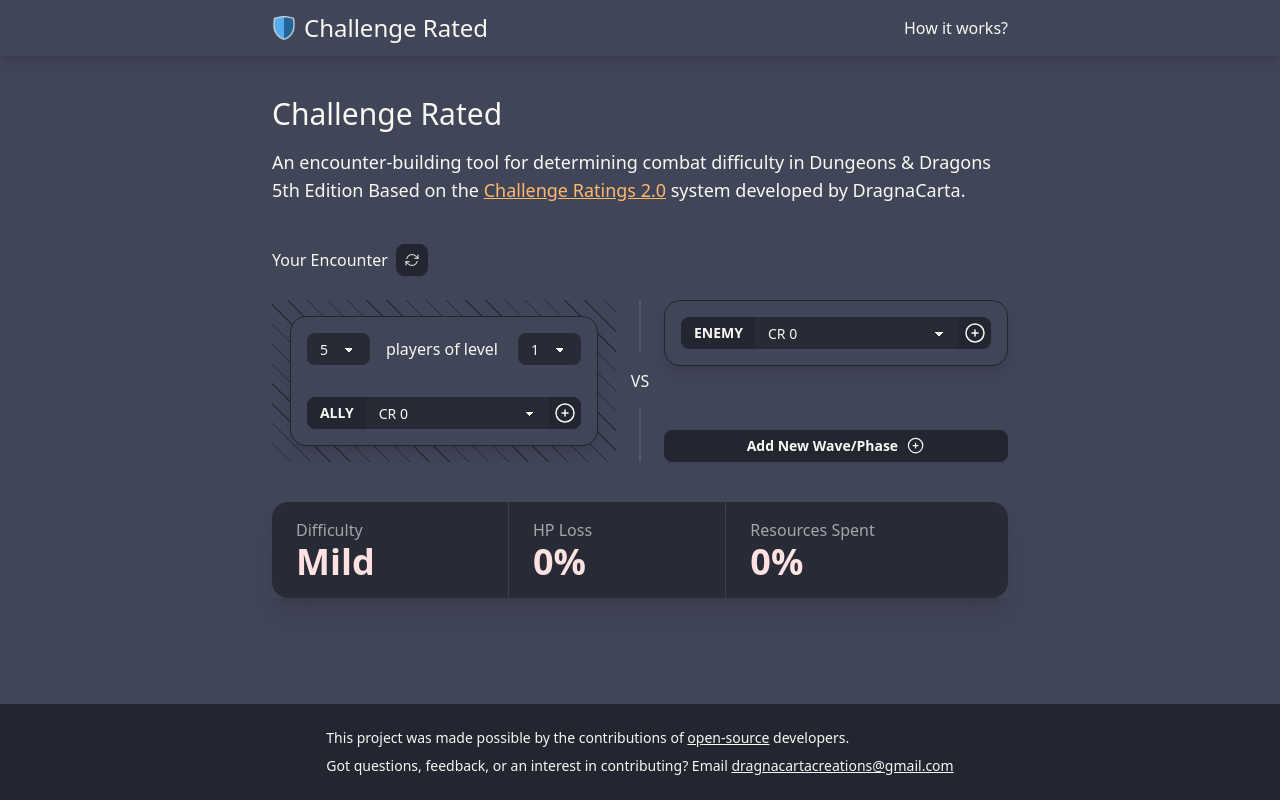
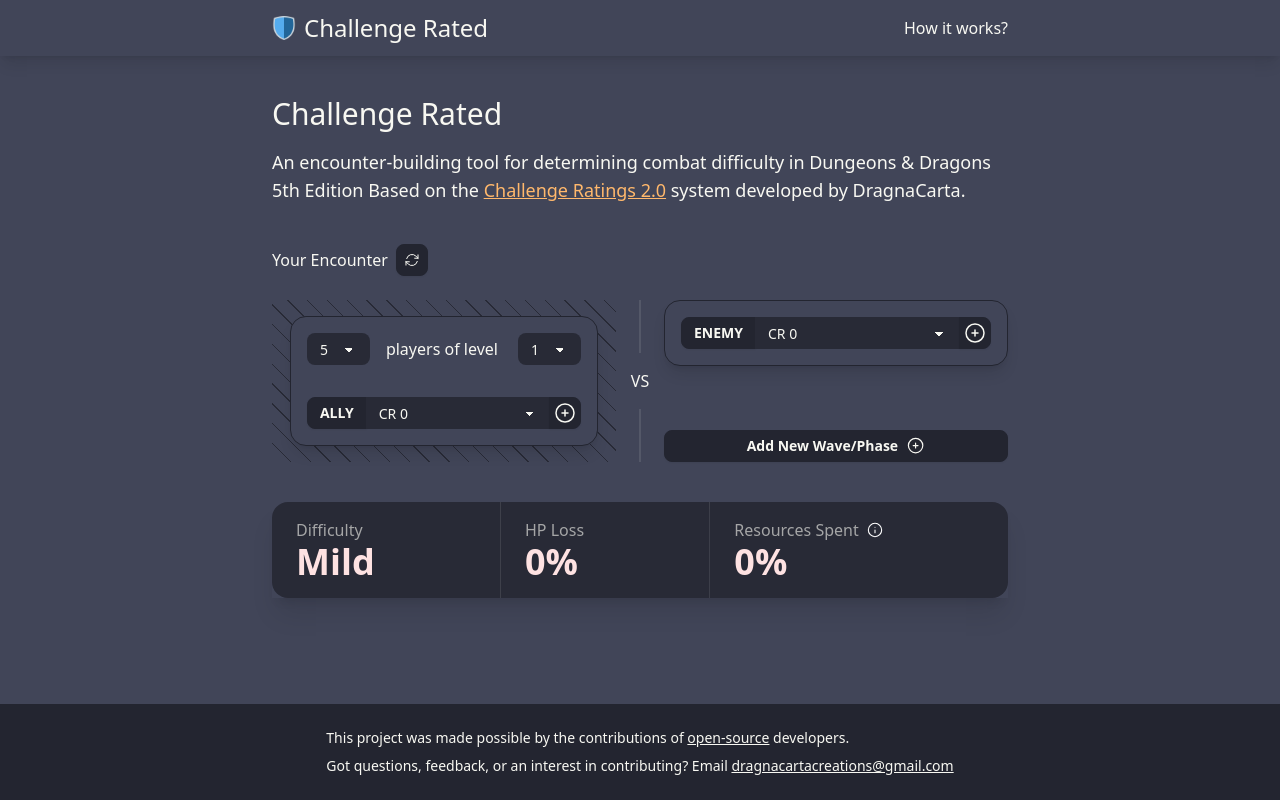
Before and after one commit to DragnaCarta/Challenge-Rated, a Next.js app: page / in a window 1280 px wide. Built offline with nearby package versions, Linux system fonts and the light colour scheme.

Commit message:
Add resources tooltip

```diff
--- /dev/null
+++ b/app/components/InfoTooltip/index.tsx
@@ -0,0 +1,17 @@
+import { IconInfo } from '@/app/ui/icons/IconInfo'
+import { Tooltip, TooltipContent, TooltipTrigger } from '@/app/ui/tooltip'
+
+export const InfoTooltip = () => (
+  <Tooltip placement="top-end">
+    <TooltipTrigger>
+      <IconInfo width={16} height={16} />
+    </TooltipTrigger>
+    <TooltipContent>
+      <div className="bg-info p-4 max-w-80 text-info-content rounded-lg">
+        This is the approximate percentage of their daily spell slots, hit dice,
+        magic item charges, and other expendable resources your players will
+        likely spend during this encounter.
+      </div>
+    </TooltipContent>
+  </Tooltip>
+)
--- a/app/page.tsx
+++ b/app/page.tsx
@@ -13,6 +13,7 @@
 import { IconRefresh } from './ui/icons/IconRefresh'
 import { IconTrash } from './ui/icons/IconTrash'
 import { IconCopy } from './ui/icons/IconCopy'
+import { InfoTooltip } from './components/InfoTooltip'
 
 const _encounterCalculator = new EncounterCalculator()
 
@@ -153,7 +154,7 @@
               style={{ gridTemplateColumns: '1fr auto 1fr' }}
             >
               <div
-                className="flex flex-col items-center justify-center py-4"
+                className="md:flex md:flex-col items-center justify-center md:py-4"
                 style={{
                   backgroundImage:
                     'repeating-linear-gradient(45deg, transparent, transparent 13px, var(--fallback-b2, oklch(var(--b1))) 13px, var(--fallback-b2, oklch(var(--b1))) 14px)',
@@ -280,7 +281,7 @@
               </div>
               <div className="stat">
                 <p className="stat-title inline-flex items-center gap-2">
-                  Resources Spent
+                  Resources Spent <InfoTooltip />
                 </p>
                 <p className={clsx('stat-value', textColor)}>
                   {encounters.resourcesSpent.round(0).toNumber()}%
@@ -311,7 +312,7 @@
                 </div>
                 <div className="stat">
                   <p className="stat-title inline-flex items-center gap-2">
-                    Resources Spent
+                    Resources Spent <InfoTooltip />
                   </p>
                   <p className={clsx('stat-value', textColor)}>
                     {encounters.resourcesSpent.round(0).toNumber()}%
--- /dev/null
+++ b/app/ui/tooltip.tsx
@@ -0,0 +1,159 @@
+import * as React from 'react'
+import {
+  useFloating,
+  autoUpdate,
+  offset,
+  flip,
+  shift,
+  useHover,
+  useFocus,
+  useDismiss,
+  useRole,
+  useInteractions,
+  useMergeRefs,
+  FloatingPortal,
+} from '@floating-ui/react'
+import type { Placement } from '@floating-ui/react'
+
+interface TooltipOptions {
+  initialOpen?: boolean
+  placement?: Placement
+  open?: boolean
+  onOpenChange?: (open: boolean) => void
+}
+
+export function useTooltip({
+  initialOpen = false,
+  placement = 'top',
+  open: controlledOpen,
+  onOpenChange: setControlledOpen,
+}: TooltipOptions = {}) {
+  const [uncontrolledOpen, setUncontrolledOpen] = React.useState(initialOpen)
+
+  const open = controlledOpen ?? uncontrolledOpen
+  const setOpen = setControlledOpen ?? setUncontrolledOpen
+
+  const data = useFloating({
+    placement,
+    open,
+    onOpenChange: setOpen,
+    whileElementsMounted: autoUpdate,
+    middleware: [
+      offset(5),
+      flip({
+        crossAxis: placement.includes('-'),
+        fallbackAxisSideDirection: 'start',
+        padding: 5,
+      }),
+      shift({ padding: 5 }),
+    ],
+  })
+
+  const context = data.context
+
+  const hover = useHover(context, {
+    move: false,
+    enabled: controlledOpen == null,
+  })
+  const focus = useFocus(context, {
+    enabled: controlledOpen == null,
+  })
+  const dismiss = useDismiss(context)
+  const role = useRole(context, { role: 'tooltip' })
+
+  const interactions = useInteractions([hover, focus, dismiss, role])
+
+  return React.useMemo(
+    () => ({
+      open,
+      setOpen,
+      ...interactions,
+      ...data,
+    }),
+    [open, setOpen, interactions, data]
+  )
+}
+
+type ContextType = ReturnType<typeof useTooltip> | null
+
+const TooltipContext = React.createContext<ContextType>(null)
+
+export const useTooltipContext = () => {
+  const context = React.useContext(TooltipContext)
+
+  if (context == null) {
+    throw new Error('Tooltip components must be wrapped in <Tooltip />')
+  }
+
+  return context
+}
+
+export function Tooltip({
+  children,
+  ...options
+}: { children: React.ReactNode } & TooltipOptions) {
+  // This can accept any props as options, e.g. `placement`,
+  // or other positioning options.
+  const tooltip = useTooltip(options)
+  return (
+    <TooltipContext.Provider value={tooltip}>
+      {children}
+    </TooltipContext.Provider>
+  )
+}
+
+export const TooltipTrigger = React.forwardRef<
+  HTMLElement,
+  React.HTMLProps<HTMLElement> & { asChild?: boolean }
+>(function TooltipTrigger({ children, asChild = false, ...props }, propRef) {
+  const context = useTooltipContext()
+  const childrenRef = (children as any).ref
+  const ref = useMergeRefs([context.refs.setReference, propRef, childrenRef])
+
+  // `asChild` allows the user to pass any element as the anchor
+  if (asChild && React.isValidElement(children)) {
+    return React.cloneElement(
+      children,
+      context.getReferenceProps({
+        ref,
+        ...props,
+        ...children.props,
+        'data-state': context.open ? 'open' : 'closed',
+      })
+    )
+  }
+
+  return (
+    <button
+      ref={ref}
+      // The user can style the trigger based on the state
+      data-state={context.open ? 'open' : 'closed'}
+      {...context.getReferenceProps(props)}
+    >
+      {children}
+    </button>
+  )
+})
+
+export const TooltipContent = React.forwardRef<
+  HTMLDivElement,
+  React.HTMLProps<HTMLDivElement>
+>(function TooltipContent({ style, ...props }, propRef) {
+  const context = useTooltipContext()
+  const ref = useMergeRefs([context.refs.setFloating, propRef])
+
+  if (!context.open) return null
+
+  return (
+    <FloatingPortal>
+      <div
+        ref={ref}
+        style={{
+          ...context.floatingStyles,
+          ...style,
+        }}
+        {...context.getFloatingProps(props)}
+      />
+    </FloatingPortal>
+  )
+})
--- a/package.json
+++ b/package.json
@@ -10,6 +10,7 @@
     "lint": "next lint"
   },
   "dependencies": {
+    "@floating-ui/react": "^0.26.16",
     "@mdx-js/loader": "^3.0.1",
     "@mdx-js/react": "^3.0.1",
     "@next/mdx": "^14.2.3",
```
Also changed, not shown: 1 other file (tests, documents, lock files or other folders).
